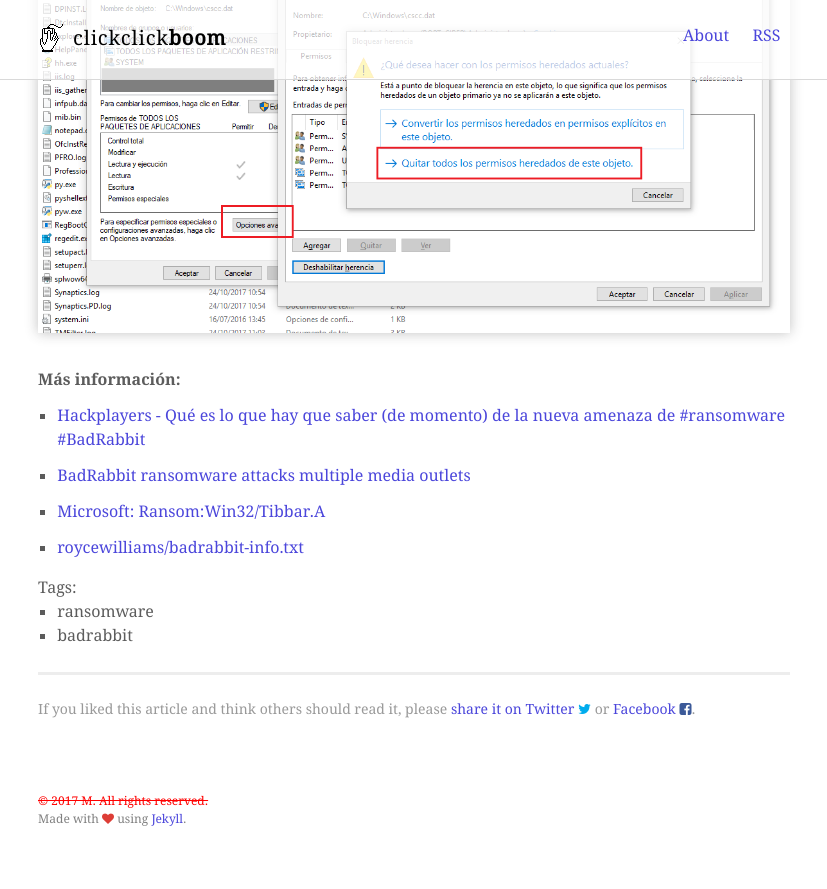
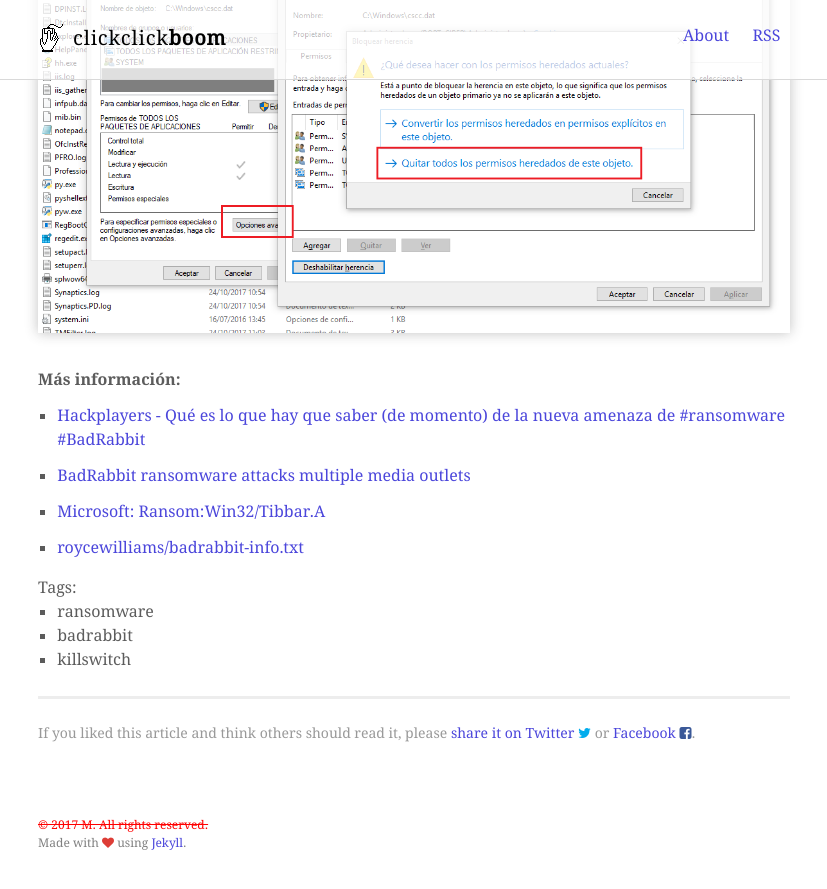
Before and after one commit to mrpnkt/mrpnkt.github.io, a Jekyll site: the page built from _posts/2017-10-25-prevenir-la-ejecuccion-de-badrabbit.md, in a window 1280 px wide and 900 px high, scrolled down 2272 px. Shown: the top 889 px of the window, without its empty margins (226-1053 px from the left). Built offline with Jekyll 4.4.1, drawn with Linux system fonts in a browser that asks for light colours; comment, search, counter and statistics services are not loaded.

Commit message:
Update 2017-10-25-prevenir-la-ejecuccion-de-badrabbit.md

```diff
--- a/_posts/2017-10-25-prevenir-la-ejecuccion-de-badrabbit.md
+++ b/_posts/2017-10-25-prevenir-la-ejecuccion-de-badrabbit.md
@@ -5,6 +5,7 @@ layout: post
 tags:
 - ransomware
 - badrabbit
+- killswitch
 ---
 Un nuevo ataque de ransomware se está extendiendo como un reguero de pólvora por Europa y ya ha afectado a más de 200 organizaciones importantes, principalmente en Rusia, Ucrania, Turquía y Alemania, en las últimas horas.
 
```
